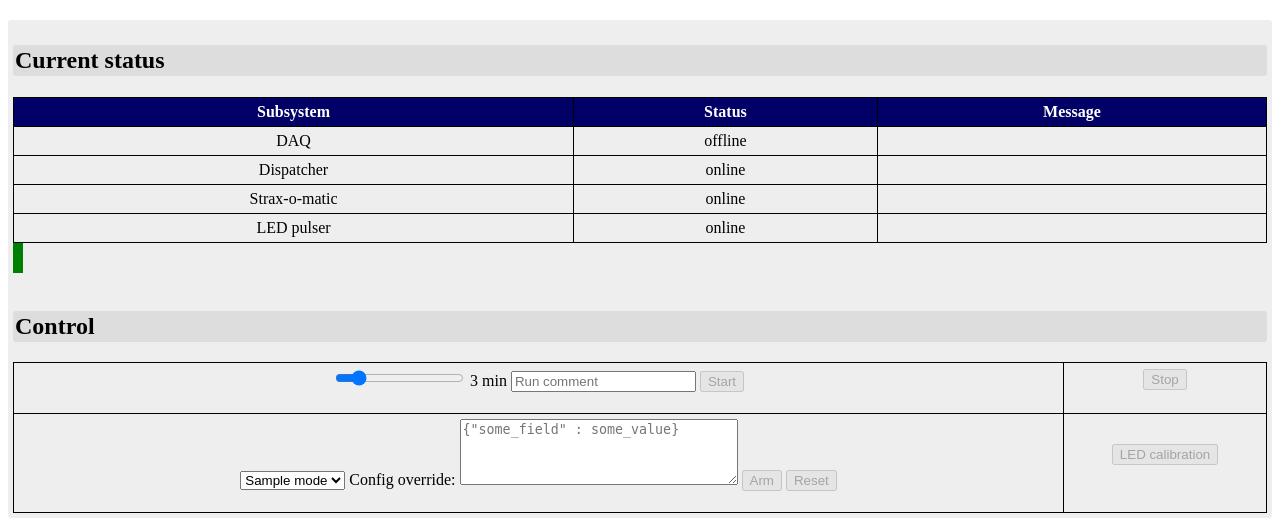
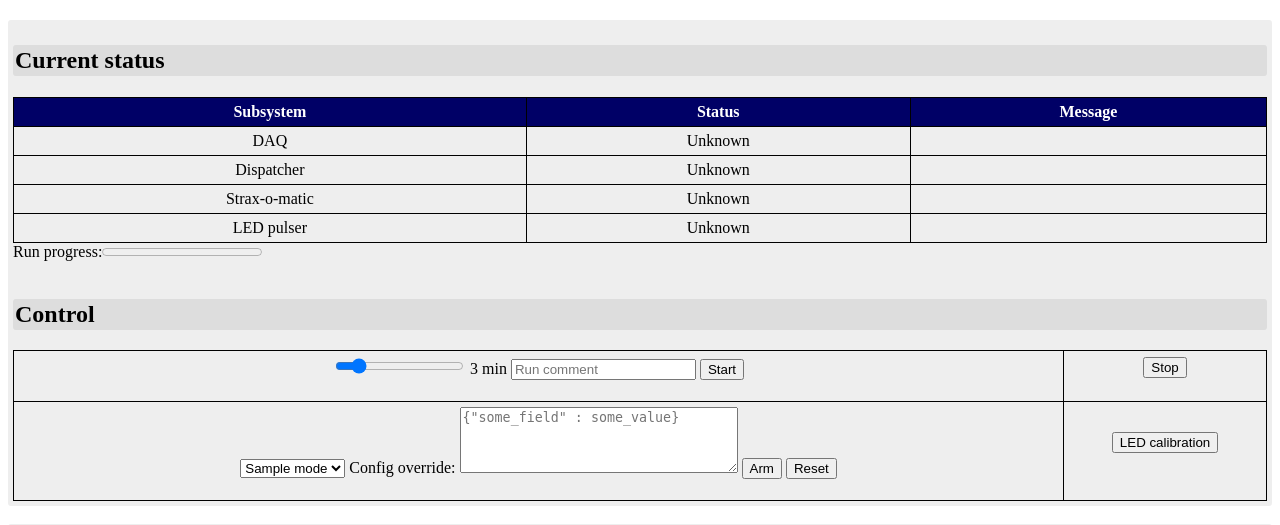
Before and after one commit to AG-Schumann/webmonitor, a Django app: template control/templates/control/main.html in a window 1280 px wide. Shown: the part 163-688 px from the top of the page. Run offline with Django 3.2, Linux system fonts and the light colour scheme; the template is opened without the code that fills it: most values are stand-ins (such as "Sample title", 1, 10 or a date in 2020); a database or web service that is not in the repository returns one stand-in record (values such as "Sample title"); data that the repository does not hold is empty; parts of the project's set-up code (start-up, migrations or seed data) failed here and were passed over; some web fonts are replaced.

Commit message:
Progress bar should work

```diff
--- a/control/templates/control/main.html
+++ b/control/templates/control/main.html
@@ -38,8 +38,8 @@
                 </tr>
             </tbody>
         </table>
-        <div id="progress_bar_bkg">
-            <div id="progress_bar_front"></div>
+        <div id="progress_bar_div">
+            Run progress:<progress value="0" max="100"></progress>
         </div>
         <br>
         <h2 class="tabhead">Control</h2>
--- a/control/views_get.py
+++ b/control/views_get.py
@@ -57,6 +57,12 @@
     status_doc = base.db['system_control'].find_one({'subsystem' : 'daqspatcher'})
     ret['spatchstatus'] = status_doc['status']
     ret['spatchmsg'] = status_doc['msg'] if status_doc['msg'] else ''
+    if ret['daqstatus'] == 'running':
+        run_duration = status_doc['duration']
+        run_start = base.db['runs'].find_one({},{'start' : 1}.sort([('_id', -1)])['start']
+        ret['runprogress'] = '%d' % ((datetime.datetime.utcnow()-run_start).total_seconds()/run_duration*100)
+    else:
+        ret['runprogress'] = '0'
 
     status_doc = base.db['system_control'].find_one({'subsystem' : 'straxinator'})
     ret['straxstatus'] = status_doc['status']
@@ -68,6 +74,7 @@
 
     if ret['daqstatus'] == 'running':  # add progress bar
         rundoc = ''
+        ret['runprogress'] = '%i'
     return JsonResponse(ret)
 
 def get_cfg_doc(request, name):
--- a/static/js/scripts_daq.js
+++ b/static/js/scripts_daq.js
@@ -23,7 +23,11 @@
         $("#armresetbtn").attr("disabled", buttons[2]);
         $("#ledbutton").attr("disabled", buttons[3]);
         for (var key in data) {
-            $("#" + key).html(data[key]);
+            if (key === 'runprogress') {
+                $("#" + key).val(data[key]);
+            } else {
+                $("#" + key).html(data[key]);
+            }
         }
     });
 }
```
